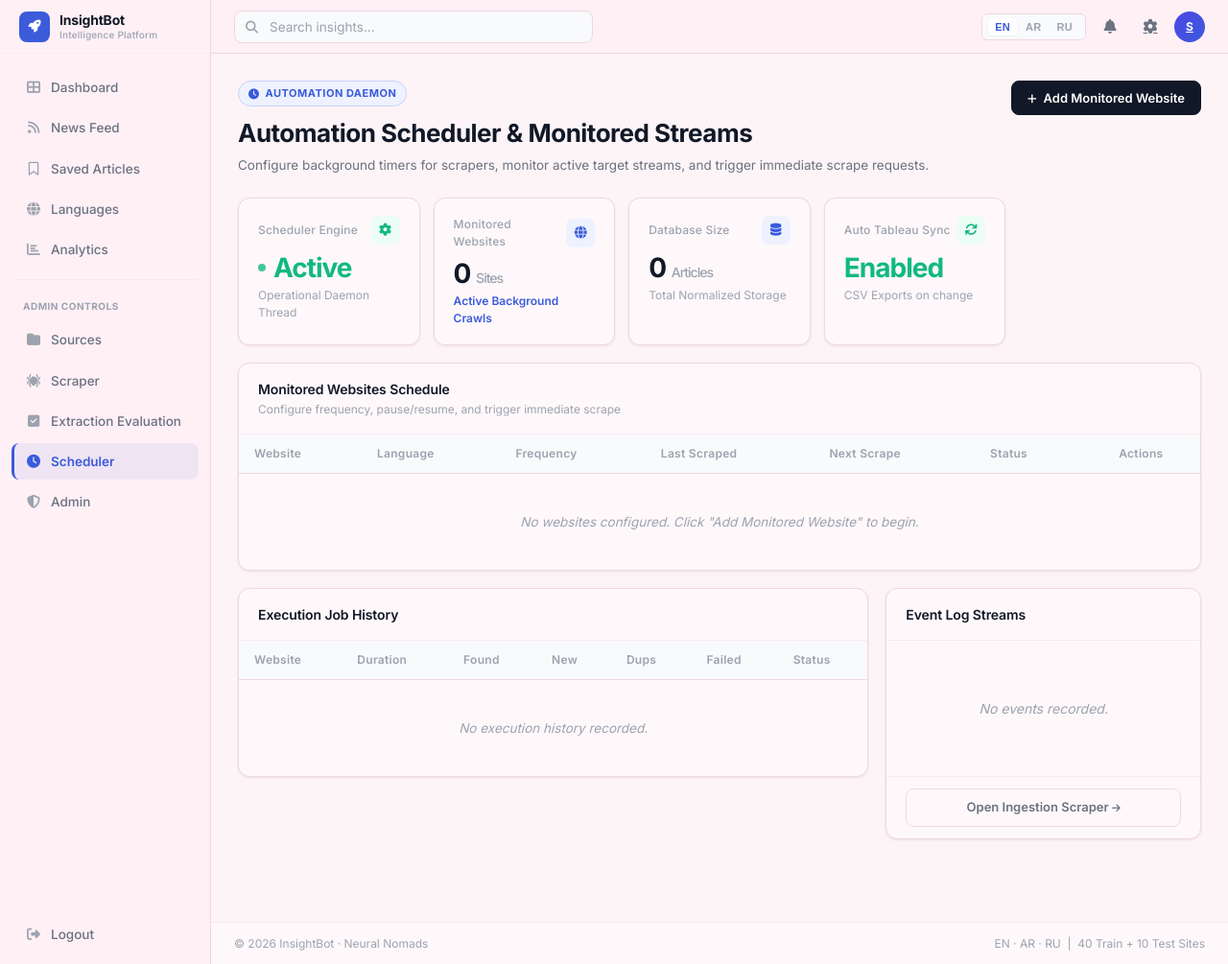
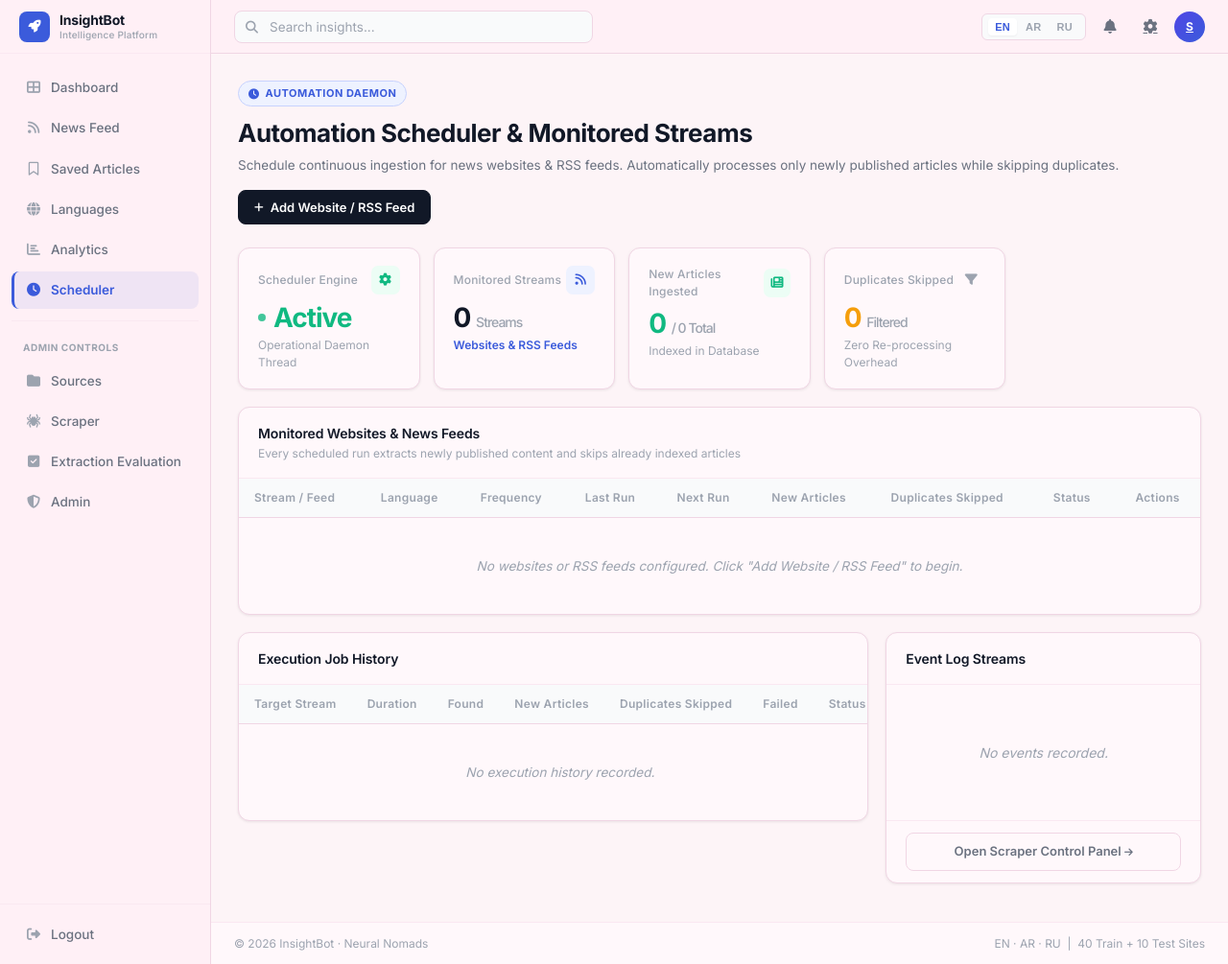
Before and after one commit to ateebkhan2299/InsightBot, a Flask app: page /scheduler in a window 1280 px wide. Shown: the whole page at 96% size. Run offline with Flask 3, Linux system fonts and the light colour scheme; the visitor is signed in with stand-in values (Sample User, id 1); data that the repository does not hold is empty.

Commit message:
feat(scheduler): universal RSS/Website scheduling with incremental duplicate filtering and dual-role access

```diff
--- a/api/routes.py
+++ b/api/routes.py
@@ -51,9 +51,7 @@ def enforce_route_authorization():
         'api.api_pending_users', 'api.api_admin_articles', 'api.api_admin_article_detail',
         'api.api_admin_user_detail',
         'api.scraper_view', 'api.scrape_realtime',
-        'api.api_websites', 'api.api_website_detail', 'api.api_website_pause',
-        'api.api_website_resume', 'api.api_website_scrape', 'api.api_scraping_jobs',
-        'api.pattern_analysis', 'api.evaluation_view', 'api.scheduler_view',
+        'api.pattern_analysis', 'api.evaluation_view',
         'api.data_management', 'api.api_upload_file',
         'api.settings'
     }
@@ -272,7 +270,7 @@ def evaluation_view():
 def scheduler_view():
     stats = article_repository.get_statistics()
     websites = source_repository.get_all_sources_full()
-    jobs = scrape_job_repository.get_recent_jobs(limit=25)
+    jobs = scrape_job_repository.get_recent_jobs(limit=50)
 
     from scheduler.scheduler import bot_scheduler
     scheduler_config = {
@@ -284,7 +282,10 @@ def scheduler_view():
         "daemon_mode": True
     }
 
-    recent_logs = log_repository.get_recent_logs(limit=15)
+    total_new_ingested = sum(j.get('new_articles', 0) for j in jobs)
+    total_dups_skipped = sum(j.get('duplicate_articles', 0) for j in jobs)
+
+    recent_logs = log_repository.get_recent_logs(limit=20)
 
     return render_template(
         'scheduler.html',
@@ -293,6 +294,8 @@ def scheduler_view():
         websites=websites,
         jobs=jobs,
         stats=stats,
+        total_new_ingested=total_new_ingested,
+        total_dups_skipped=total_dups_skipped,
         current_page='scheduler'
     )
 
--- a/templates/base.html
+++ b/templates/base.html
@@ -126,6 +126,12 @@
                 Analytics
             </a>
 
+            <a href="{{ url_for('api.scheduler_view') }}"
+               class="nav-link {% if current_page == 'scheduler' %}active{% endif %}" id="nav-scheduler">
+                <i class="fas fa-clock"></i>
+                Scheduler
+            </a>
+
             {% if session.get('is_admin') %}
             <div class="nav-divider"></div>
             <div class="nav-section-label" style="padding:8px 12px 4px;font-size:10px;font-weight:700;color:var(--text-muted);text-transform:uppercase;letter-spacing:0.5px;">Admin Controls</div>
@@ -146,12 +152,6 @@
                class="nav-link {% if current_page == 'evaluation' %}active{% endif %}" id="nav-evaluation">
                 <i class="fas fa-check-square"></i>
                 Extraction Evaluation
-            </a>
-
-            <a href="{{ url_for('api.scheduler_view') }}"
-               class="nav-link {% if current_page == 'scheduler' %}active{% endif %}" id="nav-scheduler">
-                <i class="fas fa-clock"></i>
-                Scheduler
             </a>
 
             <a href="{{ url_for('api.admin_dashboard') }}"
--- a/templates/scheduler.html
+++ b/templates/scheduler.html
@@ -13,12 +13,12 @@
             Automation Scheduler &amp; Monitored Streams
         </h1>
         <p style="font-size:13.5px;color:var(--text-secondary);margin-top:4px;">
-            Configure background timers for scrapers, monitor active target streams, and trigger immediate scrape requests.
+            Schedule continuous ingestion for news websites &amp; RSS feeds. Automatically processes only newly published articles while skipping duplicates.
         </p>
     </div>
     <button onclick="openAddWebsiteModal()" class="btn btn-primary">
         <i class="fas fa-plus" style="font-size:11px;"></i>
-        Add Monitored Website
+        Add Website / RSS Feed
     </button>
 </div>
 
@@ -38,29 +38,29 @@
 
     <div class="stat-card">
         <div class="stat-card-label">
-            Monitored Websites
-            <div class="stat-card-icon blue"><i class="fas fa-globe"></i></div>
+            Monitored Streams
+            <div class="stat-card-icon blue"><i class="fas fa-rss"></i></div>
         </div>
-        <div class="stat-card-value">{{ websites|length }} <span style="font-size:14px;font-weight:500;color:var(--text-muted);">Sites</span></div>
-        <div class="stat-card-meta"><span style="color:var(--primary);font-weight:600;">Active Background Crawls</span></div>
+        <div class="stat-card-value">{{ websites|length }} <span style="font-size:14px;font-weight:500;color:var(--text-muted);">Streams</span></div>
+        <div class="stat-card-meta"><span style="color:var(--primary);font-weight:600;">Websites &amp; RSS Feeds</span></div>
     </div>
 
     <div class="stat-card">
         <div class="stat-card-label">
-            Database Size
-            <div class="stat-card-icon blue"><i class="fas fa-database"></i></div>
+            New Articles Ingested
+            <div class="stat-card-icon green"><i class="fas fa-newspaper"></i></div>
         </div>
-        <div class="stat-card-value">{{ stats.total_articles }} <span style="font-size:14px;font-weight:500;color:var(--text-muted);">Articles</span></div>
-        <div class="stat-card-meta"><span>Total Normalized Storage</span></div>
+        <div class="stat-card-value" style="color:var(--accent-green);">{{ total_new_ingested }} <span style="font-size:14px;font-weight:500;color:var(--text-muted);">/ {{ stats.total_articles }} Total</span></div>
+        <div class="stat-card-meta"><span>Indexed in Database</span></div>
     </div>
 
     <div class="stat-card">
         <div class="stat-card-label">
-            Auto Tableau Sync
-            <div class="stat-card-icon green"><i class="fas fa-sync"></i></div>
+            Duplicates Skipped
+            <div class="stat-card-icon amber"><i class="fas fa-filter"></i></div>
         </div>
-        <div class="stat-card-value" style="color:var(--accent-green);">Enabled</div>
-        <div class="stat-card-meta"><span>CSV Exports on change</span></div>
+        <div class="stat-card-value" style="color:var(--accent-amber);">{{ total_dups_skipped }} <span style="font-size:14px;font-weight:500;color:var(--text-muted);">Filtered</span></div>
+        <div class="stat-card-meta"><span>Zero Re-processing Overhead</span></div>
     </div>
 </div>
 
@@ -68,19 +68,21 @@
 <div class="card" style="margin-bottom:18px;">
     <div class="card-header">
         <div>
-            <div class="card-title">Monitored Websites Schedule</div>
-            <div class="card-subtitle">Configure frequency, pause/resume, and trigger immediate scrape</div>
+            <div class="card-title">Monitored Websites &amp; News Feeds</div>
+            <div class="card-subtitle">Every scheduled run extracts newly published content and skips already indexed articles</div>
         </div>
     </div>
     <div class="data-table-wrap">
         <table class="data-table">
             <thead>
                 <tr>
-                    <th>Website</th>
+                    <th>Stream / Feed</th>
                     <th>Language</th>
                     <th>Frequency</th>
-                    <th>Last Scraped</th>
-                    <th>Next Scrape</th>
+                    <th>Last Run</th>
+                    <th>Next Run</th>
+                    <th>New Articles</th>
+                    <th>Duplicates Skipped</th>
                     <th>Status</th>
                     <th style="text-align:center;">Actions</th>
                 </tr>
@@ -90,8 +92,15 @@
                     {% for site in websites %}
                     <tr>
                         <td>
-                            <div style="font-weight:600;font-size:13.5px;">{{ site.name or 'Source' }}</div>
-                            <div style="font-size:12px;color:var(--text-muted);font-family:monospace;margin-top:2px;max-width:200px;overflow:hidden;text-overflow:ellipsis;white-space:nowrap;">{{ site.url }}</div>
+                            <div style="display:flex;align-items:center;gap:6px;">
+                                <span style="font-weight:600;font-size:13.5px;">{{ site.name or 'Source' }}</span>
+                                {% if site.is_feed %}
+                                    <span class="badge badge-amber" style="font-size:10px;padding:1px 5px;"><i class="fas fa-rss" style="font-size:9px;"></i> RSS</span>
+                                {% else %}
+                                    <span class="badge badge-blue" style="font-size:10px;padding:1px 5px;"><i class="fas fa-globe" style="font-size:9px;"></i> Web</span>
+                                {% endif %}
+                            </div>
+                            <div style="font-size:12px;color:var(--text-muted);font-family:monospace;margin-top:2px;max-width:240px;overflow:hidden;text-overflow:ellipsis;white-space:nowrap;" title="{{ site.url }}">{{ site.url }}</div>
                         </td>
                         <td>
                             {% if site.language == 'Arabic' %}
@@ -108,6 +117,16 @@
                         </td>
                         <td style="color:var(--text-muted);font-size:12.5px;">
                             {{ site.next_scrape_at[:16].replace('T', ' ') if site.next_scrape_at else 'Asynchronous' }}
+                        </td>
+                        <td>
+                            <span class="badge badge-green" style="font-size:11.5px;font-weight:700;">
+                                +{{ site.last_new_articles_count or 0 }}
+                            </span>
+                        </td>
+                        <td>
+                            <span class="badge badge-amber" style="font-size:11.5px;font-weight:600;">
+                                {{ site.last_duplicate_articles_count or 0 }} skipped
+                            </span>
                         </td>
                         <td>
                             {% if not site.active %}
@@ -149,8 +168,8 @@
                     {% endfor %}
                 {% else %}
                     <tr>
-                        <td colspan="7" style="text-align:center;padding:40px;color:var(--text-muted);font-style:italic;">
-                            No websites configured. Click "Add Monitored Website" to begin.
+                        <td colspan="9" style="text-align:center;padding:40px;color:var(--text-muted);font-style:italic;">
+                            No websites or RSS feeds configured. Click "Add Website / RSS Feed" to begin.
                         </td>
                     </tr>
                 {% endif %}
@@ -170,11 +189,11 @@
             <table class="data-table">
                 <thead>
                     <tr>
-                        <th>Website</th>
+                        <th>Target Stream</th>
                         <th>Duration</th>
                         <th>Found</th>
-                        <th>New</th>
-                        <th>Dups</th>
+                        <th>New Articles</th>
+                        <th>Duplicates Skipped</th>
                         <th>Failed</th>
                         <th>Status</th>
                     </tr>
@@ -184,12 +203,12 @@
                         {% for job in jobs %}
                         <tr>
                             <td>
-                                <div style="font-weight:500;max-width:150px;overflow:hidden;text-overflow:ellipsis;white-space:nowrap;" title="{{ job.website }}">{{ job.website }}</div>
+                                <div style="font-weight:500;max-width:180px;overflow:hidden;text-overflow:ellipsis;white-space:nowrap;" title="{{ job.website }}">{{ job.website }}</div>
                                 <div style="font-size:11.5px;color:var(--text-muted);font-family:monospace;">{{ job.started_at[:19].replace('T', ' ') if job.started_at else 'Recent' }}</div>
                             </td>
                             <td style="font-family:monospace;font-weight:600;">{{ "%.1f"|format(job.duration) }}s</td>
                             <td style="font-weight:700;">{{ job.articles_found }}</td>
-                            <td style="font-weight:700;color:var(--accent-green);">{{ job.new_articles }}</td>
+                            <td style="font-weight:700;color:var(--accent-green);">+{{ job.new_articles }}</td>
                             <td style="font-weight:700;color:var(--accent-amber);">{{ job.duplicate_articles }}</td>
                             <td style="font-weight:700;color:var(--accent-red);">{{ job.failed_articles }}</td>
                             <td>
@@ -240,47 +259,56 @@
             {% endif %}
         </div>
         <div style="padding:12px 20px;border-top:1px solid var(--border-light);">
+            {% if session.get('is_admin') %}
             <a href="{{ url_for('api.scraper_view') }}" style="display:block;text-align:center;padding:9px;border:1px solid var(--border);border-radius:8px;font-size:13px;font-weight:600;color:var(--text-secondary);text-decoration:none;">
-                Open Ingestion Scraper <i class="fas fa-arrow-right" style="font-size:10px;"></i>
+                Open Scraper Control Panel <i class="fas fa-arrow-right" style="font-size:10px;"></i>
             </a>
+            {% else %}
+            <a href="{{ url_for('api.news_explorer') }}" style="display:block;text-align:center;padding:9px;border:1px solid var(--border);border-radius:8px;font-size:13px;font-weight:600;color:var(--text-secondary);text-decoration:none;">
+                Explore Ingested News Feed <i class="fas fa-arrow-right" style="font-size:10px;"></i>
+            </a>
+            {% endif %}
         </div>
     </div>
 
 </div>
 
-<!-- ADD WEBSITE MODAL -->
+<!-- ADD WEBSITE OR RSS FEED MODAL -->
 <div id="addWebsiteModal" class="modal-backdrop hidden">
-    <div class="modal-box" style="max-width:480px;">
+    <div class="modal-box" style="max-width:500px;">
         <button class="modal-close" onclick="closeAddWebsiteModal()">
             <i class="fas fa-times"></i>
         </button>
 
         <div style="display:flex;align-items:center;gap:12px;margin-bottom:20px;">
             <div style="width:40px;height:40px;background:var(--primary-light);border-radius:10px;display:flex;align-items:center;justify-content:center;color:var(--primary);font-size:16px;">
-                <i class="fas fa-plus"></i>
+                <i class="fas fa-rss"></i>
             </div>
             <div>
-                <div style="font-size:16px;font-weight:700;color:var(--text-primary);">Add Monitored Website</div>
-                <div style="font-size:12px;color:var(--text-muted);margin-top:2px;">Register a news outlet for automated scraping</div>
+                <div style="font-size:16px;font-weight:700;color:var(--text-primary);">Add Monitored Website or RSS Feed</div>
+                <div style="font-size:12px;color:var(--text-muted);margin-top:2px;">Register any news portal or RSS feed URL for automated incremental crawling</div>
             </div>
         </div>
 
         <form id="addWebsiteForm" onsubmit="submitAddWebsite(event)" style="display:flex;flex-direction:column;gap:14px;">
             <div>
-                <label class="form-label">Website Name</label>
-                <input type="text" id="webName" required placeholder="Example News" class="form-input">
-                <span style="font-size:12px;color:var(--text-muted);margin-top:4px;display:block;">Give this crawler a recognizable name.</span>
+                <label class="form-label">Stream / Website Name</label>
+                <input type="text" id="webName" required placeholder="e.g. BBC World News" class="form-input">
+                <span style="font-size:12px;color:var(--text-muted);margin-top:4px;display:block;">Give this feed or website a recognizable name.</span>
             </div>
 
             <div>
-                <label class="form-label">Homepage URL</label>
-                <input type="url" id="webUrl" required placeholder="https://www.example.com" class="form-input">
-                <span style="font-size:12px;color:var(--text-muted);margin-top:4px;display:block;">The main web address of the news portal.</span>
+                <label class="form-label">Homepage or RSS/News Feed URL</label>
+                <input type="url" id="webUrl" required placeholder="https://www.bbc.com/news or https://feeds.bbci.co.uk/news/rss.xml" class="form-input">
+                <span style="font-size:12px;color:var(--text-muted);margin-top:4px;display:block;">
+                    <i class="fas fa-info-circle" style="color:var(--primary);margin-right:3px;"></i>
+                    Accepts news portal URLs and RSS/Atom XML feeds. Duplicate articles are skipped automatically.
+                </span>
             </div>
 
             <div style="display:grid;grid-template-columns:1fr 1fr;gap:12px;">
                 <div>
-                    <label class="form-label">Language</label>
+                    <label class="form-label">Primary Language</label>
                     <select id="webLang" class="form-input">
                         <option value="English">English</option>
                         <option value="Arabic">Arabic</option>
@@ -306,7 +334,7 @@
                 <button type="button" onclick="closeAddWebsiteModal()" class="btn btn-secondary">Cancel</button>
                 <button type="submit" class="btn btn-primary">
                     <i class="fas fa-check" style="font-size:11px;"></i>
-                    Add Website
+                    Schedule Stream
                 </button>
             </div>
         </form>
@@ -327,10 +355,12 @@
 
     function submitAddWebsite(event) {
         event.preventDefault();
-        const name = document.getElementById('webName').value;
-        const url = document.getElementById('webUrl').value;
+        const name = document.getElementById('webName').value.trim();
+        const url = document.getElementById('webUrl').value.trim();
         const language = document.getElementById('webLang').value;
         const schedule = document.getElementById('webFreq').value;
+
+        if (!url) return;
 
         fetch('/api/websites', {
             method: 'POST',
@@ -341,14 +371,14 @@
         .then(data => {
             if (data.success) {
                 closeAddWebsiteModal();
-                if (typeof showToast === 'function') showToast(data.message, 'success');
-                setTimeout(() => location.reload(), 1000);
+                alert(data.message || 'Stream added successfully');
+                location.reload();
             } else {
-                if (typeof showToast === 'function') showToast(data.error, 'error');
+                alert(data.error || 'Failed to add stream');
             }
         })
         .catch(err => {
-            if (typeof showToast === 'function') showToast('Network error: ' + err.message, 'error');
+            alert('Network error: ' + err.message);
         });
     }
 
@@ -361,16 +391,16 @@
         .then(res => res.json())
         .then(data => {
             if (data.success) {
-                if (typeof showToast === 'function') showToast(data.message, 'success');
+                alert(data.message || 'Scraping task started');
                 setTimeout(() => location.reload(), 2000);
             } else {
-                if (typeof showToast === 'function') showToast(data.error, 'error');
+                alert(data.error || 'Failed to trigger scrape');
                 btn.innerHTML = origHtml;
                 btn.disabled = false;
             }
         })
         .catch(err => {
-            if (typeof showToast === 'function') showToast('Network error', 'error');
+            alert('Network error: ' + err.message);
             btn.innerHTML = origHtml;
             btn.disabled = false;
         });
@@ -381,32 +411,30 @@
         .then(res => res.json())
         .then(data => {
             if (data.success) {
-                if (typeof showToast === 'function') showToast(data.message, 'success');
-                setTimeout(() => location.reload(), 800);
+                location.reload();
             } else {
-                if (typeof showToast === 'function') showToast(data.error, 'error');
+                alert(data.error || 'Operation failed');
             }
         })
         .catch(err => {
-            if (typeof showToast === 'function') showToast('Network error', 'error');
+            alert('Network error: ' + err.message);
         });
     }
 
     function deleteWebsite(id) {
-        if (!confirm("Are you sure you want to stop monitoring this website? Historical data will be preserved.")) return;
+        if (!confirm("Are you sure you want to stop monitoring this stream? Historical articles will be preserved.")) return;
 
         fetch(`/api/websites/${id}`, { method: 'DELETE' })
         .then(res => res.json())
         .then(data => {
             if (data.success) {
-                if (typeof showToast === 'function') showToast(data.message, 'success');
-                setTimeout(() => location.reload(), 800);
+                location.reload();
             } else {
-                if (typeof showToast === 'function') showToast(data.error, 'error');
+                alert(data.error || 'Failed to delete stream');
             }
         })
         .catch(err => {
-            if (typeof showToast === 'function') showToast('Network error', 'error');
+            alert('Network error: ' + err.message);
         });
     }
 </script>
```
Also changed, not shown: database/repositories.py (+10 -0 lines), scheduler/scheduler.py (+19 -8 lines), scraper/scraper.py (+155 -4 lines), tests/test_routes.py (+17 -4 lines), tests/test_scheduler_incremental.py (added, +107 -0 lines).
